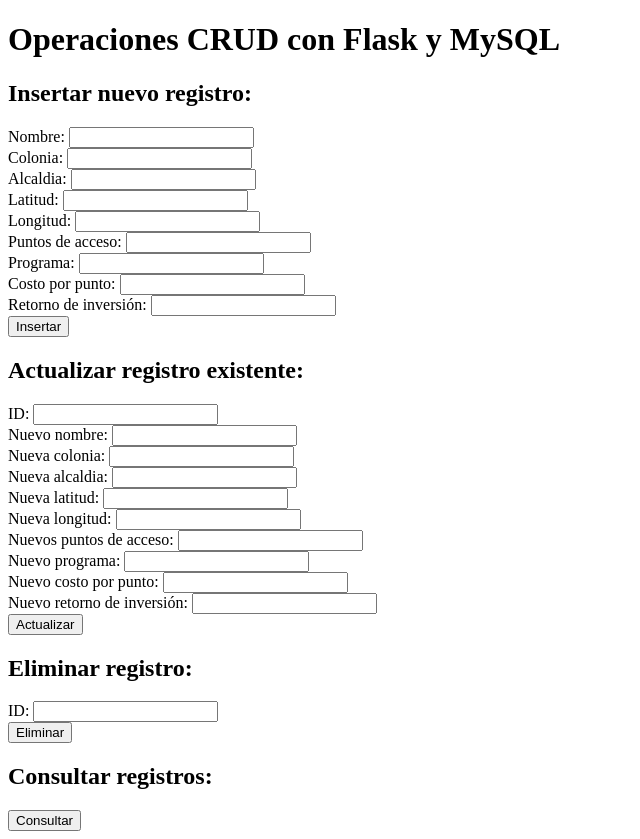
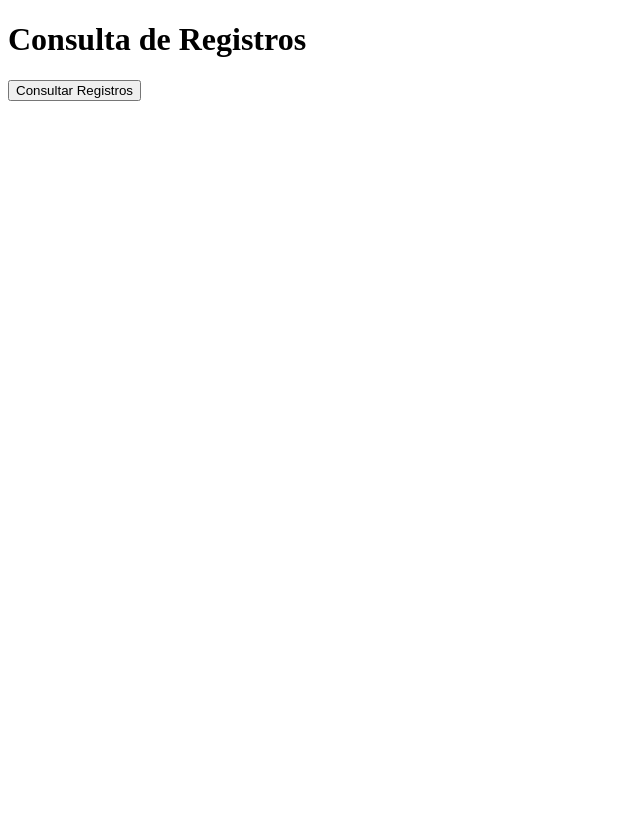
Before and after one commit to DanielMoondak/gestion-datos-dashboard, a Flask app: page / in a window 1280 px wide. Shown: the whole page, without its empty margins (0-640 px from the left). After the commit the page ends 101 px from the top, so only its background shows below. Run offline with Flask 2, Linux system fonts and the light colour scheme.

Commit message:
index.html

```diff
--- a/templates/index.html
+++ b/templates/index.html
@@ -1,55 +1,24 @@
 <!DOCTYPE html>
-<html lang="es">
+<html lang="en">
 <head>
     <meta charset="UTF-8">
-    <title>Operaciones CRUD con Flask y MySQL</title>
+    <title>Consulta de Registros</title>
+    <script>
+        async function consultar() {
+            try {
+                const response = await fetch('/consultar');
+                const data = await response.json();
+                console.log(data);
+                // Aquí puedes agregar lógica para mostrar los datos en la página
+            } catch (error) {
+                console.error('Error al consultar registros:', error);
+            }
+        }
+    </script>
 </head>
 <body>
-    <h1>Operaciones CRUD con Flask y MySQL</h1>
-
-    <!-- Formulario para insertar un nuevo registro -->
-    <h2>Insertar nuevo registro:</h2>
-    <form action="/insertar" method="post">
-        Nombre: <input type="text" name="nombre"><br>
-        Colonia: <input type="text" name="colonia"><br>
-        Alcaldia: <input type="text" name="alcaldia"><br>
-        Latitud: <input type="text" name="latitud"><br>
-        Longitud: <input type="text" name="longitud"><br>
-        Puntos de acceso: <input type="number" name="puntos_de_acceso"><br>
-        Programa: <input type="text" name="programa"><br>
-        Costo por punto: <input type="number" name="costo_punto"><br>
-        Retorno de inversión: <input type="number" name="retorno_inv"><br>
-        <input type="submit" value="Insertar">
-    </form>
-
-    <!-- Formulario para actualizar un registro -->
-    <h2>Actualizar registro existente:</h2>
-    <form action="/actualizar" method="post">
-        ID: <input type="text" name="id"><br>
-        Nuevo nombre: <input type="text" name="nuevo_nombre"><br>
-        Nueva colonia: <input type="text" name="nueva_colonia"><br>
-        Nueva alcaldia: <input type="text" name="nueva_alcaldia"><br>
-        Nueva latitud: <input type="text" name="nueva_latitud"><br>
-        Nueva longitud: <input type="text" name="nueva_longitud"><br>
-        Nuevos puntos de acceso: <input type="number" name="nuevos_puntos_de_acceso"><br>
-        Nuevo programa: <input type="text" name="nuevo_programa"><br>
-        Nuevo costo por punto: <input type="number" name="nuevo_costo_punto"><br>
-        Nuevo retorno de inversión: <input type="number" name="nuevo_retorno_inv"><br>
-        <input type="submit" value="Actualizar">
-    </form>
-
-    <!-- Formulario para eliminar un registro -->
-    <h2>Eliminar registro:</h2>
-    <form action="/eliminar" method="post">
-        ID: <input type="text" name="id"><br>
-        <input type="submit" value="Eliminar">
-    </form>
-
-    <!-- Botón para consultar todos los registros -->
-    <h2>Consultar registros:</h2>
-    <form action="/consultar" method="get">
-        <input type="submit" value="Consultar">
-    </form>
-
+    <h1>Consulta de Registros</h1>
+    <button onclick="consultar()">Consultar Registros</button>
+    <div id="resultados"></div>
 </body>
 </html>
```
